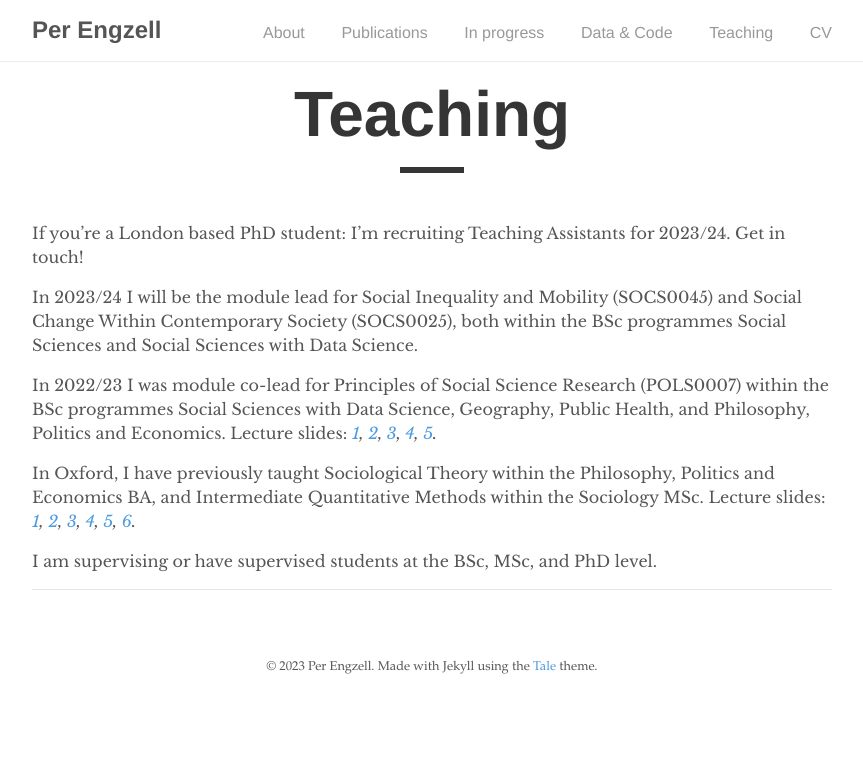
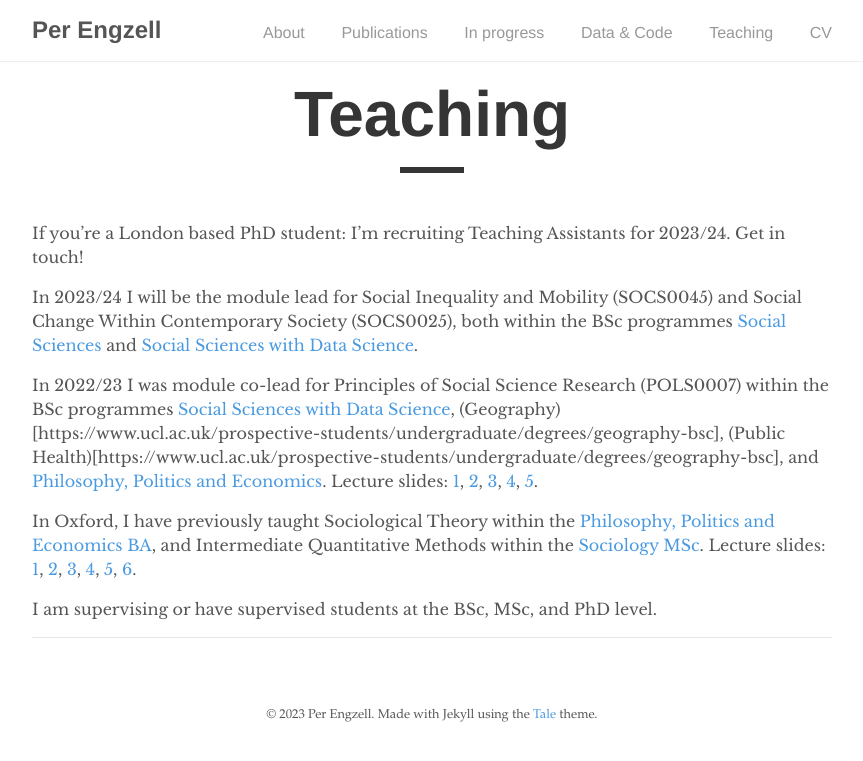
Before and after one commit to pengzell/pengzell.github.io, a Jekyll site: the page built from _pages/teaching.md, in a window 1280 px wide. Shown: the top 761 px of the page, without its empty margins (208-1071 px from the left). Built offline with Jekyll 4.4.1, drawn with Linux system fonts in a browser that asks for light colours; some of the changed lines change nothing that is shown.

Commit message:
Update teaching.md

```diff
--- a/_pages/teaching.md
+++ b/_pages/teaching.md
@@ -7,10 +7,10 @@
 
 If you're a London based PhD student: I'm recruiting Teaching Assistants for 2023/24. Get in touch!
 
-In 2023/24 I will be the module lead for Social Inequality and Mobility (SOCS0045) and Social Change Within Contemporary Society (SOCS0025), both within the BSc programmes Social Sciences and Social Sciences with Data Science.
+In 2023/24 I will be the module lead for Social Inequality and Mobility (SOCS0045) and Social Change Within Contemporary Society (SOCS0025), both within the BSc programmes [Social Sciences](https://www.ucl.ac.uk/prospective-students/undergraduate/degrees/social-sciences-bsc) and [Social Sciences with Data Science](https://www.ucl.ac.uk/prospective-students/undergraduate/degrees/social-sciences-data-science-bsc).
 
-In 2022/23 I was module co-lead for Principles of Social Science Research (POLS0007) within the BSc programmes Social Sciences with Data Science, Geography, Public Health, and Philosophy, Politics and Economics. Lecture slides: *[1](https://github.com/pengzell/pengzell.github.io/blob/master/_content/POLS0007-1.pdf), [2](https://github.com/pengzell/pengzell.github.io/blob/master/_content/POLS0007-2.pdf), [3](https://github.com/pengzell/pengzell.github.io/blob/master/_content/POLS0007-3.pdf), [4](https://github.com/pengzell/pengzell.github.io/blob/master/_content/POLS0007-4.pdf), [5](https://github.com/pengzell/pengzell.github.io/blob/master/_content/POLS0007-5.pdf).*
+In 2022/23 I was module co-lead for Principles of Social Science Research (POLS0007) within the BSc programmes [Social Sciences with Data Science](https://www.ucl.ac.uk/prospective-students/undergraduate/degrees/social-sciences-data-science-bsc), (Geography)[https://www.ucl.ac.uk/prospective-students/undergraduate/degrees/geography-bsc], (Public Health)[https://www.ucl.ac.uk/prospective-students/undergraduate/degrees/geography-bsc], and [Philosophy, Politics and Economics](https://www.ucl.ac.uk/prospective-students/undergraduate/degrees/philosophy-politics-and-economics-bsc). Lecture slides: [1](https://github.com/pengzell/pengzell.github.io/blob/master/_content/POLS0007-1.pdf), [2](https://github.com/pengzell/pengzell.github.io/blob/master/_content/POLS0007-2.pdf), [3](https://github.com/pengzell/pengzell.github.io/blob/master/_content/POLS0007-3.pdf), [4](https://github.com/pengzell/pengzell.github.io/blob/master/_content/POLS0007-4.pdf), [5](https://github.com/pengzell/pengzell.github.io/blob/master/_content/POLS0007-5.pdf).
 
-In Oxford, I have previously taught Sociological Theory within the Philosophy, Politics and Economics BA, and Intermediate Quantitative Methods within the Sociology MSc. Lecture slides: *[1](https://github.com/pengzell/pengzell.github.io/blob/master/_content/IQM_Prelims.pdf), [2](https://github.com/pengzell/pengzell.github.io/blob/master/_content/IQM_Missing.pdf), [3](https://github.com/pengzell/pengzell.github.io/blob/master/_content/IQM_Errors.pdf), [4](https://github.com/pengzell/pengzell.github.io/blob/master/_content/IQM_IV.pdf), [5](https://github.com/pengzell/pengzell.github.io/blob/master/_content/IQM_Comparison.pdf), [6](https://github.com/pengzell/pengzell.github.io/blob/master/_content/IQM_Artefacts.pdf).*
+In Oxford, I have previously taught Sociological Theory within the [Philosophy, Politics and Economics BA](https://www.ox.ac.uk/admissions/undergraduate/courses/course-listing/philosophy-politics-and-economics), and Intermediate Quantitative Methods within the [Sociology MSc](https://www.ox.ac.uk/admissions/graduate/courses/msc-sociology). Lecture slides: [1](https://github.com/pengzell/pengzell.github.io/blob/master/_content/IQM_Prelims.pdf), [2](https://github.com/pengzell/pengzell.github.io/blob/master/_content/IQM_Missing.pdf), [3](https://github.com/pengzell/pengzell.github.io/blob/master/_content/IQM_Errors.pdf), [4](https://github.com/pengzell/pengzell.github.io/blob/master/_content/IQM_IV.pdf), [5](https://github.com/pengzell/pengzell.github.io/blob/master/_content/IQM_Comparison.pdf), [6](https://github.com/pengzell/pengzell.github.io/blob/master/_content/IQM_Artefacts.pdf).
 
 I am supervising or have supervised students at the BSc, MSc, and PhD level.
```
